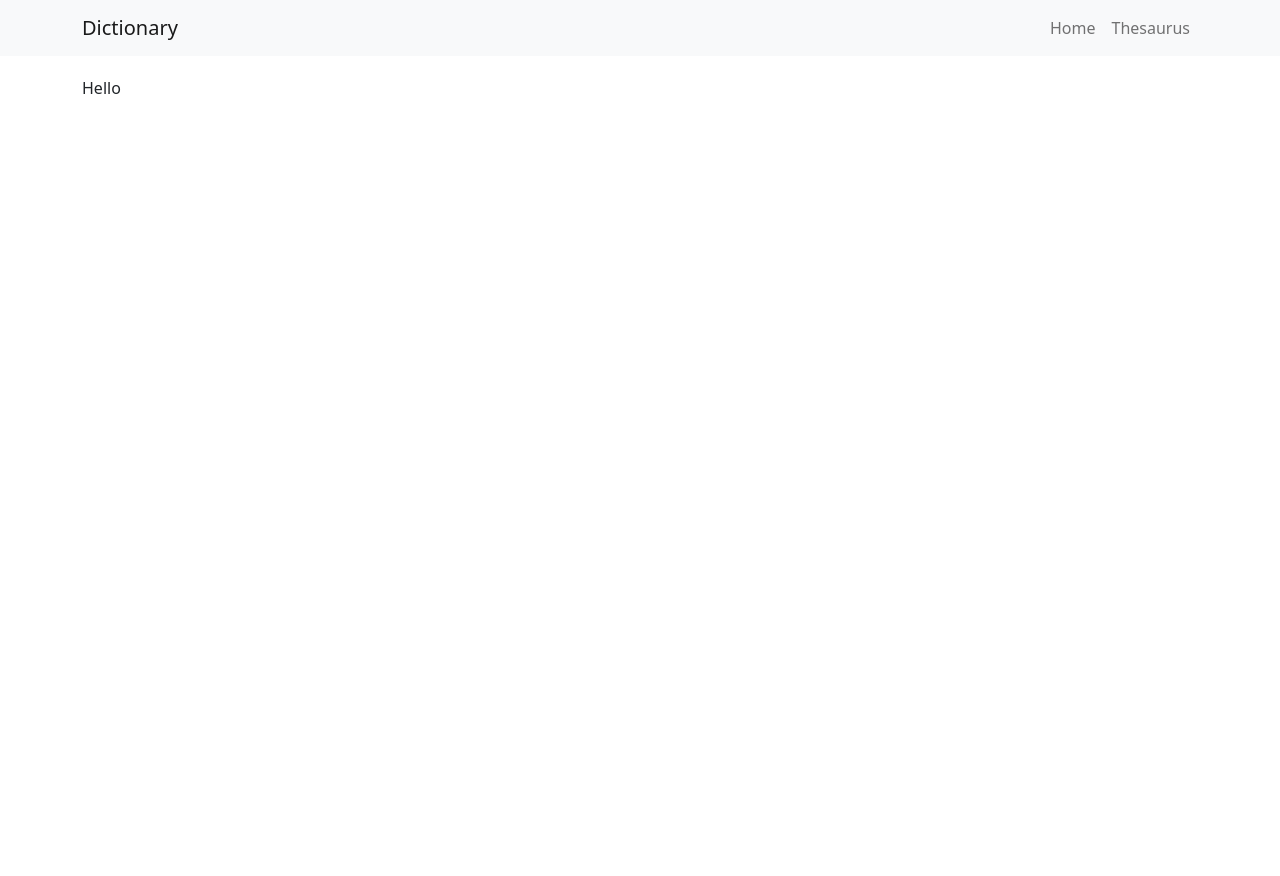
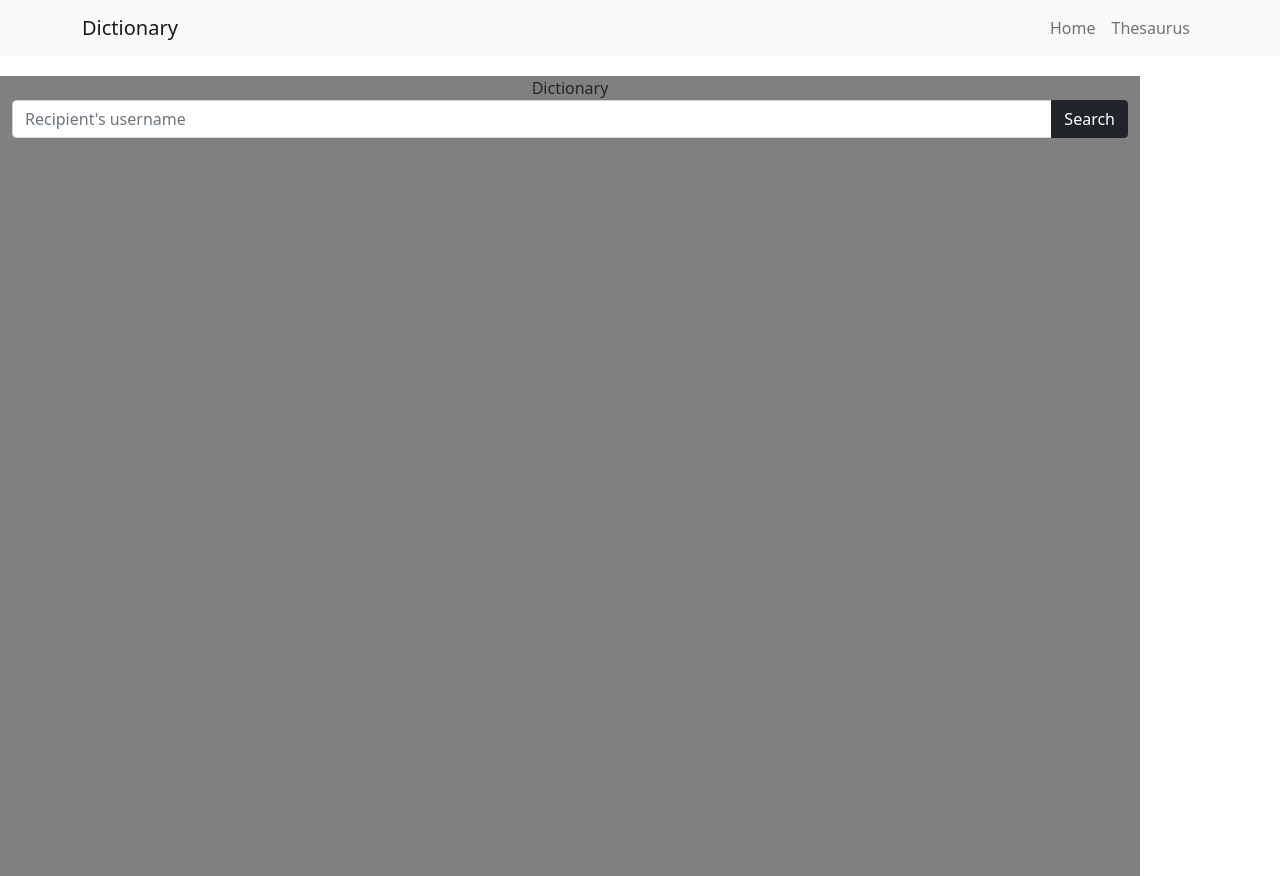
Before and after one commit to ServandoL/React-Dictionary, a React (Create React App) app in the folder dictionary/: page / in a window 1280 px wide. Before the commit the page ends 800 px from the top, so only its background shows below. Built offline with nearby package versions, Linux system fonts and the light colour scheme.

Commit message:
Added input form and button

```diff
--- a/dictionary/src/index.css
+++ b/dictionary/src/index.css
@@ -14,4 +14,9 @@ code {
 
 .container.mainContainer {
   margin-top: 20px;
+  text-align: center;
+  background-color: grey;
+  position: absolute;
+    width: 100%;
+    height: 100%;
 }
--- a/dictionary/src/screens/Home.js
+++ b/dictionary/src/screens/Home.js
@@ -1,11 +1,30 @@
 import Container from "react-bootstrap/Container";
 import Navigation from "../components/navbar/nav";
+import InputGroup from "react-bootstrap/InputGroup";
+import FormControl from "react-bootstrap/FormControl";
+import Row from "react-bootstrap/Row";
+import Button from "react-bootstrap/Button";
 
 export default function Home() {
   return (
     <div>
-        <Navigation />
-      <Container className="mainContainer">Hello</Container>
+      <Navigation />
+      <Container className="mainContainer">
+        Dictionary
+        <Row>
+          <InputGroup className="mb-3">
+            <FormControl
+              placeholder="Recipient's username"
+              aria-label="Recipient's username"
+              aria-describedby="basic-addon2"
+            />
+            <Button variant="dark" id="button-addon2">
+              Search
+            </Button>
+          </InputGroup>
+        </Row>
+      </Container>
+
     </div>
   );
 }
```
Also changed, not shown: 1 other file (tests, documents, lock files or other folders).
